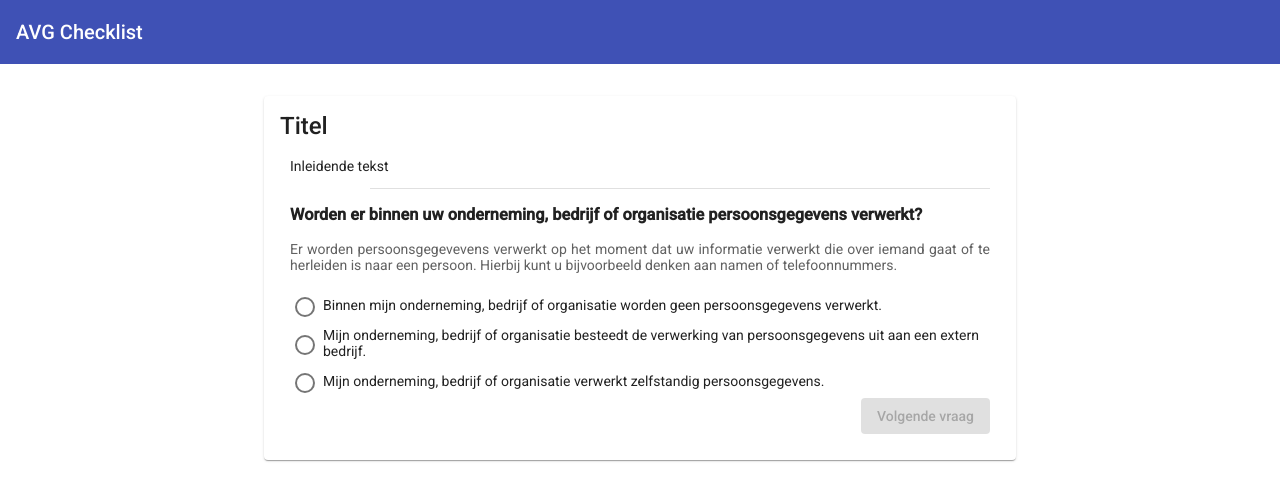
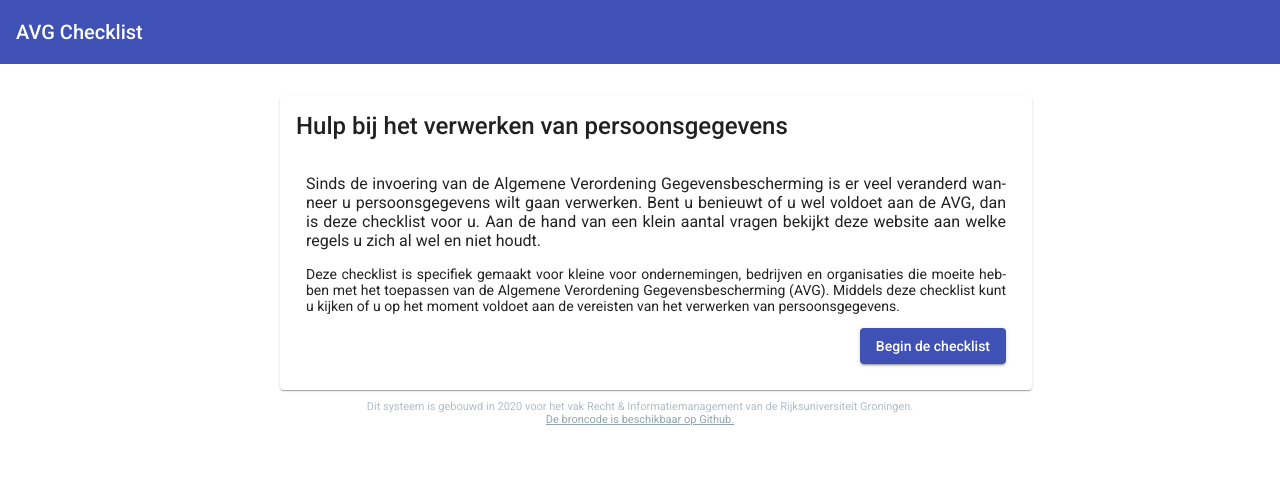
Before and after one commit to jord-nijhuis/reni-kennisboom, an Angular app: page / in a window 1280 px wide. Shown: the top 500 px of the page. Built offline with nearby package versions, Linux system fonts and the light colour scheme.

Commit message:
Add a start text
Instead of starting with the first question, the website now presents a
starting page.

Signed-off-by: Jord Nijhuis <jord@nijhuis.me>

```diff
--- a/src/app/app.component.html
+++ b/src/app/app.component.html
@@ -3,19 +3,24 @@
 </mat-toolbar>
 
 <div id="container">
+  <div id="wrapper">
     <mat-card id="main-card">
       <mat-card-title>
-      Titel
+        Hulp bij het verwerken van persoonsgegevens
       </mat-card-title>
 
       <mat-card-content>
-      <p>
-        Inleidende tekst
-      </p>
+        <app-start *ngIf="shouldShowStart()"></app-start>
 
         <app-steps [steps]="steps"></app-steps>
 
         <app-checklists *ngIf="shouldShowChecklist()"></app-checklists>
       </mat-card-content>
     </mat-card>
+
+    <div class="footer">
+      Dit systeem is gebouwd in 2020 voor het vak Recht & Informatiemanagement van de Rijksuniversiteit Groningen. <br>
+      <a href="https://github.com/jord-nijhuis/avg-kennisboom" target="_blank">De broncode is beschikbaar op Github.</a>
     </div>
+  </div>
+</div>
--- a/src/app/app.component.scss
+++ b/src/app/app.component.scss
@@ -1,9 +1,9 @@
 #main-card {
 
-  margin: 32px 0;
+  margin: 32px 0 10px 0;
   width: 100%;
-  max-width: 720px;
 }
+
 
 mat-card-content {
   padding: 10px;
@@ -13,3 +13,17 @@ mat-card-content {
   display: flex;
   justify-content: center;
 }
+
+#wrapper {
+  max-width: 720px;
+}
+
+.footer {
+  color: #B0BEC5;
+  text-align: center;
+  font-size: 11px;
+}
+
+.footer > a {
+  color: #90A4AE;
+}
--- a/src/app/app.component.ts
+++ b/src/app/app.component.ts
@@ -14,6 +14,9 @@ export class AppComponent {
 
   constructor(protected checklistService: ChecklistService) {}
 
+  shouldShowStart(): boolean {
+    return !this.checklistService.hasItems(ChecklistService.START);
+  }
   /**
    * Whether we should show the checklist
    *
--- a/src/app/app.module.ts
+++ b/src/app/app.module.ts
@@ -15,6 +15,7 @@ import { MatTableModule } from '@angular/material/table';
 import { MatIconModule } from '@angular/material/icon';
 import {MatDividerModule} from '@angular/material/divider';
 import { ChecklistsComponent } from './checklists/checklists.component';
+import { StartComponent } from './start/start.component';
 
 @NgModule({
   declarations: [
@@ -22,7 +23,8 @@ import { ChecklistsComponent } from './checklists/checklists.component';
     StepComponent,
     StepsComponent,
     ChecklistComponent,
-    ChecklistsComponent
+    ChecklistsComponent,
+    StartComponent
   ],
 
   imports: [
--- a/src/app/checklist.service.ts
+++ b/src/app/checklist.service.ts
@@ -1,10 +1,12 @@
 import { Injectable } from '@angular/core';
-import validate = WebAssembly.validate;
 
 @Injectable({
   providedIn: 'root'
 })
 export class ChecklistService {
+
+  /** When the checklist is started */
+  public static START = 'START';
 
   /** When there is no processing at all */
   public static PROCESSING_NONE = 'PROCESSING_NONE';
--- /dev/null
+++ b/src/app/start/start.component.html
@@ -0,0 +1,17 @@
+<p style="font-size: 16px">
+  Sinds de invoering van de Algemene Verordening Gegevensbescherming is er veel veranderd wanneer u persoonsgegevens
+  wilt gaan verwerken. Bent u benieuwt of u wel voldoet aan de AVG, dan is deze checklist voor u. Aan de hand van een
+  klein aantal vragen bekijkt deze website aan welke regels u zich al wel en niet houdt.
+</p>
+
+<p>
+  Deze checklist is specifiek gemaakt voor kleine voor ondernemingen, bedrijven en organisaties die moeite hebben met
+  het toepassen van de Algemene Verordening Gegevensbescherming (AVG). Middels deze checklist kunt u kijken of u op het
+  moment voldoet aan de vereisten van het verwerken van persoonsgegevens.
+</p>
+
+
+<div class="spacer-parent">
+  <span class="spacer"></span>
+  <button mat-raised-button color="primary" (click)="start()" >Begin de checklist</button>
+</div>
--- /dev/null
+++ b/src/app/start/start.component.scss
@@ -0,0 +1,12 @@
+.spacer-parent {
+  display: flex;
+}
+
+.spacer {
+  flex: 1 1 auto;
+}
+
+p {
+  text-align: justify;
+  hyphens: auto;
+}
--- /dev/null
+++ b/src/app/start/start.component.ts
@@ -0,0 +1,19 @@
+import { Component } from '@angular/core';
+import {ChecklistService} from '../checklist.service';
+
+@Component({
+  selector: 'app-start',
+  templateUrl: './start.component.html',
+  styleUrls: ['./start.component.scss']
+})
+export class StartComponent {
+
+  constructor(protected checklistService: ChecklistService) {}
+
+  start() {
+    this.checklistService.setItems({
+      key: ChecklistService.START,
+      value: true
+    });
+  }
+}
--- a/src/app/steps/steps.component.html
+++ b/src/app/steps/steps.component.html
@@ -1,6 +1,3 @@
-
-<mat-divider inset="true"></mat-divider>
-
 <div *ngFor="let step of steps">
   <app-step [step]="step" *ngIf="shouldShowStep(step)" class="scroll-target"></app-step>
 </div>
--- a/src/app/steps/steps.ts
+++ b/src/app/steps/steps.ts
@@ -23,7 +23,9 @@ export const STEPS: Step[] = [
       )
     ],
     'Er worden persoonsgegevevens verwerkt op het moment dat uw informatie verwerkt die over iemand gaat of ' +
-    'te herleiden is naar een persoon. Hierbij kunt u bijvoorbeeld denken aan namen of telefoonnummers.'
+    'te herleiden is naar een persoon. Hierbij kunt u bijvoorbeeld denken aan namen of telefoonnummers.',
+    null,
+    checklistService => checklistService.hasItems(ChecklistService.START)
   ),
 
   new Step(
```
Lines whose indentation alone changed are shown as unchanged.
